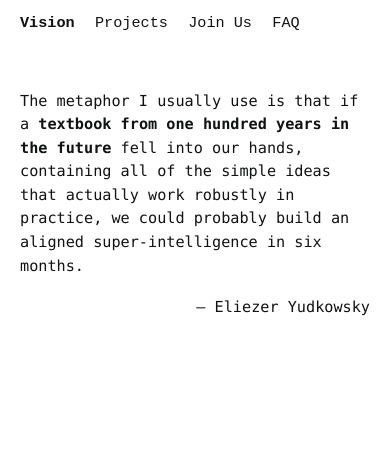
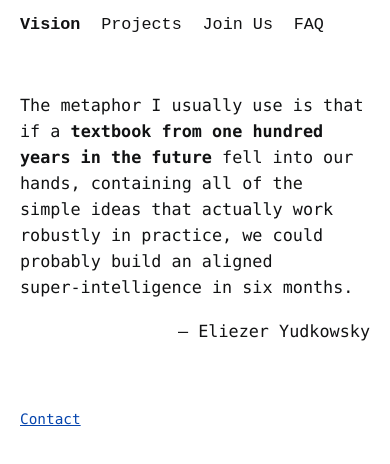
Before and after one commit to matthiasdellago/textbook-from-the-future, a plain HTML site: page index.html in a window 390 px wide. Drawn offline with Linux system fonts and the light colour scheme.

Commit message:
Add viewport meta tag for responsive design and include a global footer with contact link in FAQ, Index, Join, and Projects pages; update link color in styles.css

```diff
--- a/index.html
+++ b/index.html
@@ -2,6 +2,7 @@
 <html>
 <head>
   <meta charset="utf-8">
+  <meta name="viewport" content="width=device-width, initial-scale=1">
   <title>Textbook from the Future</title>
   <link rel="stylesheet" href="styles.css">
   <link rel="icon" type="image/png" href="images/t-favicon-96.png" sizes="96x96">
@@ -34,5 +35,8 @@
   <p>
     This volume addresses the problem of AI alignment building up in the understanding established by previous volumes. It covers the challenges of aligning superintelligent machines, formalizing the problems of (mis)alignment and specifying in detail failure modes of naive alignment protocols. It ends with protocols for controlling and directing superintelligent AI.
   </p> -->
+  <footer class="site-footer">
+    <a href="mailto:alexander.medronho@gmail.com">Contact</a>
+  </footer>
 </body>
 </html>
--- a/styles.css
+++ b/styles.css
@@ -74,7 +74,7 @@ a {
 }
 
 a:visited {
-  color: #0b0080; /* classic visited purple */
+  color: #0645ad; /* match normal link blue */
 }
 
 a:hover,
@@ -254,3 +254,25 @@ hr {
   display: none !important;
   border: none !important;
 }
+
+/* Mobile-only comfortable reading sizes */
+@media (max-width: 640px) {
+  body { font-size: 1.05rem; }
+  h1 { font-size: 1.7rem; }
+  h2 { font-size: 1.25rem; }
+  .project-title { font-size: 1.05rem; }
+  .figure .caption { font-size: 1rem; }
+}
+
+/* Global footer */
+footer.site-footer {
+  margin-top: 48px;
+  padding-top: 16px;
+  color: var(--fg-muted);
+  font-size: 0.9rem;
+}
+
+/* Use default link styling in footer */
+footer.site-footer a {
+  font-family: ui-monospace, "SF Mono", "SFMono-Regular", Menlo, Consolas, "Liberation Mono", monospace;
+}
```
Also changed, not shown: faq.html (+4 -0 lines), join.html (+4 -0 lines), projects.html (+4 -0 lines).
